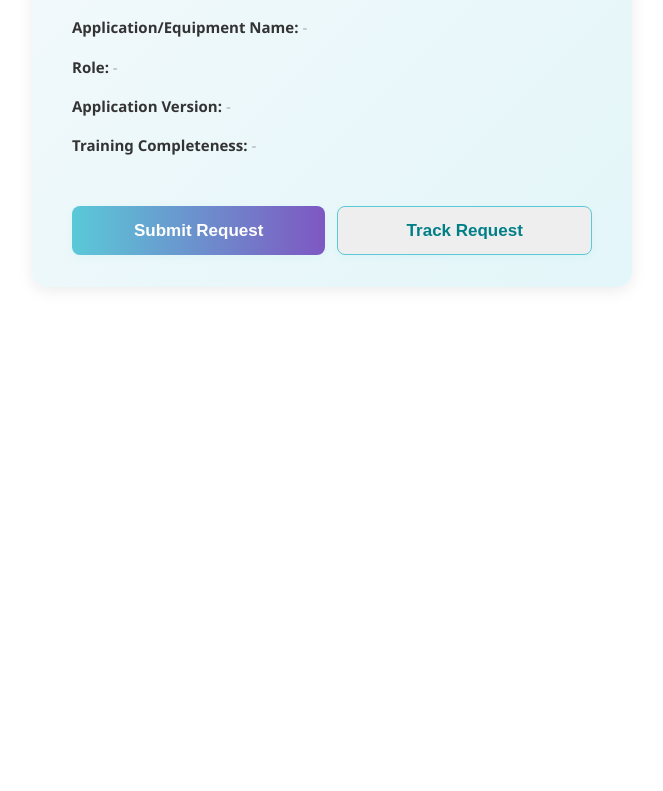
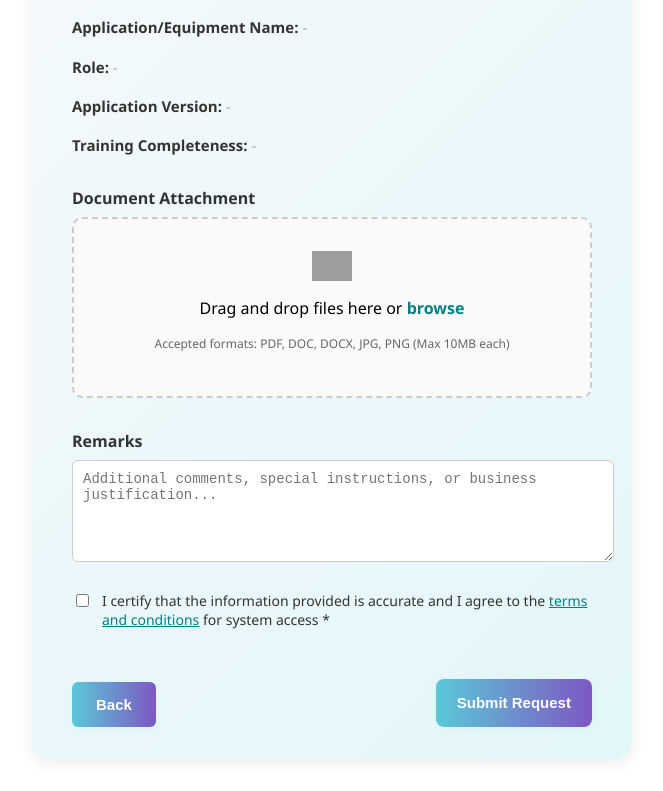
Before and after one commit to amit45555/pharmacorp-app, a React (Create React App) app: page /review-submit in a window 1280 px wide. Shown: the part 715-1506 px from the top of the page, without its empty margins (308-971 px from the left). Before the commit the page ends 1034 px from the top, so only its background shows below. Built offline with nearby package versions, Linux system fonts and the light colour scheme; grey boxes are pictures that could not be loaded.

Commit message:
new changes

```diff
--- a/src/pages/AccessDetails/AccessDetails.tsx
+++ b/src/pages/AccessDetails/AccessDetails.tsx
@@ -83,7 +83,7 @@ const AccessDetails: React.FC = () => {
               Back
             </button>
             <button type="submit" className={styles.continueButton}>
-              Continue ⤳
+              Continue
             </button>
           </div>
         </form>
--- a/src/pages/ReviewSubmit/ReviewSubmit.module.css
+++ b/src/pages/ReviewSubmit/ReviewSubmit.module.css
@@ -46,13 +46,13 @@
 }
 
 .submitButton {
-  width: 100%;
+  width: 30%;
   background: linear-gradient(90deg, #5ac9d8 0%, #7e57c2 100%);
   color: white;
   border: none;
   padding: 0.85rem;
   border-radius: 8px;
-  font-size: 17px;
+  font-size: 15px;
   font-weight: 600;
   cursor: pointer;
   margin-top: 2rem;
@@ -63,3 +63,113 @@
   background: linear-gradient(90deg, #46b6c3 0%, #6d47b1 100%);
   box-shadow: 0 4px 16px rgba(90, 201, 216, 0.16);
 }
+
+
+
+
+
+.attachmentSection {
+  margin-top: 2rem;
+}
+
+.sectionLabel {
+  display: block;
+  font-weight: 600;
+  margin-bottom: 0.5rem;
+  color: #333;
+}
+
+.uploadBox {
+  border: 2px dashed #ccc;
+  border-radius: 10px;
+  padding: 2rem;
+  text-align: center;
+  background: #fafafa;
+}
+
+.folderIcon {
+  width: 40px;
+  height: 30px;
+  margin: 0 auto 1rem;
+  background: url("https://cdn-icons-png.flaticon.com/512/716/716784.png") center/contain no-repeat;
+}
+
+.browse {
+  font-weight: 600;
+  color: #007f86;
+  cursor: pointer;
+}
+
+.uploadHint {
+  color: #666;
+  font-size: 12px;
+  margin-top: 0.5rem;
+}
+
+.remarksSection {
+  margin-top: 2rem;
+}
+
+.remarksInput {
+  width: 100%;
+  min-height: 80px;
+  padding: 10px;
+  font-size: 14px;
+  border-radius: 6px;
+  border: 1px solid #ccc;
+  resize: vertical;
+}
+
+.checkboxWrapper {
+  display: flex;
+  align-items: flex-start;
+  gap: 10px;
+  margin-top: 1.5rem;
+  font-size: 14px;
+  color: #333;
+}
+
+.checkboxWrapper a {
+  color: #007f86;
+  text-decoration: underline;
+}
+
+
+.backButton {
+  padding: 0.7rem 1.5rem;
+
+  border: none;
+  border-radius: 6px;
+  font-size: 15px;
+  cursor: pointer;
+  height: 45px;
+  margin-top: 35px;
+  font-weight: 600;
+   background: linear-gradient(90deg, #5ac9d8 0%, #7e57c2 100%);
+  color: white;
+   box-shadow: 0 2px 8px rgba(90, 201, 216, 0.08);
+  transition: background 0.2s, box-shadow 0.2s;
+}
+
+
+.fileList {
+  list-style: none;
+  margin-top: 1rem;
+  padding: 0;
+  text-align: left;
+}
+
+.fileItem {
+  font-size: 14px;
+  color: #444;
+  margin-bottom: 6px;
+  padding-left: 1rem;
+  position: relative;
+}
+
+.fileItem::before {
+  content: "•";
+  position: absolute;
+  left: 0;
+  color: #007f86;
+}
--- a/src/pages/ReviewSubmit/ReviewSubmit.tsx
+++ b/src/pages/ReviewSubmit/ReviewSubmit.tsx
@@ -1,4 +1,4 @@
-import React, { useEffect, useState } from "react";
+import React, { useEffect, useState, useRef } from "react";
 import { useFormContext } from "../../context/FormContext";
 import { checkUserActiveStatus } from "../../utils/zingApi";
 import { useNavigate } from "react-router-dom";
@@ -13,6 +13,50 @@ const ReviewSubmit: React.FC = () => {
     "active" | "inactive" | "checking"
   >("checking");
 
+  const [uploadedFiles, setUploadedFiles] = useState<File[]>([]);
+
+  const fileInputRef = useRef<HTMLInputElement | null>(null);
+
+
+  const isValidFile = (file: File) => {
+  const allowedTypes = [
+    "application/pdf",
+    "application/msword",
+    "application/vnd.openxmlformats-officedocument.wordprocessingml.document",
+    "image/jpeg",
+    "image/png"
+  ];
+  return allowedTypes.includes(file.type) && file.size <= 10 * 1024 * 1024; // 10MB
+};
+
+
+const handleFileDrop = (e: React.DragEvent<HTMLDivElement>) => {
+  e.preventDefault();
+  e.stopPropagation();
+
+  const files = Array.from(e.dataTransfer.files);
+  const validFiles = files.filter(file => isValidFile(file));
+
+  setUploadedFiles((prev) => [...prev, ...validFiles]);
+};
+
+const handleFileChange = (e: React.ChangeEvent<HTMLInputElement>) => {
+  const files = Array.from(e.target.files || []);
+  const validFiles = files.filter(file => isValidFile(file));
+
+  setUploadedFiles((prev) => [...prev, ...validFiles]);
+};
+
+
+const handleDragOver = (e: React.DragEvent<HTMLDivElement>) => {
+  e.preventDefault();
+};
+
+const handleBrowseClick = () => {
+  fileInputRef.current?.click();
+};
+
+
   useEffect(() => {
     const checkStatus = async () => {
       setUserStatus("checking");
@@ -24,9 +68,20 @@ const ReviewSubmit: React.FC = () => {
   }, [data.employeeCode]);
 
   const handleSubmit = (e: React.FormEvent) => {
-    e.preventDefault();
-    navigate("/generate-credentials");
-  };
+  e.preventDefault();
+
+  const trainingStatus = recordData["trainingStatus"]?.toLowerCase();
+
+  const isTrainingCompleted = trainingStatus?.includes("yes");
+
+  if (isTrainingCompleted && uploadedFiles.length === 0) {
+    alert("Please upload a document as training is completed.");
+    return;
+  }
+
+  navigate("/generate-credentials");
+};
+
 
   // Gather all fields from previous steps
   const reviewFields: FormField[] = formSteps.flatMap((step) => step.fields);
@@ -41,6 +96,12 @@ const ReviewSubmit: React.FC = () => {
   ];
 
   const recordData: Record<string, any> = data as Record<string, any>;
+
+
+
+// ... your other imports
+
+
 
   return (
     <div className={styles.container}>
@@ -106,7 +167,85 @@ const ReviewSubmit: React.FC = () => {
             </div>
           ) : null
         )}
-        <div style={{ display: "flex", gap: 12, marginTop: 18 }}>
+
+        {/* Document Attachment */}
+<div className={styles.attachmentSection}>
+  <label className={styles.sectionLabel}>Document Attachment</label>
+  <div
+    className={styles.uploadBox}
+    onDrop={handleFileDrop}
+    onDragOver={handleDragOver}
+
+
+    onClick={handleBrowseClick}
+  >
+    <div className={styles.folderIcon} />
+    <p>
+      Drag and drop files here or{" "}
+      <span className={styles.browse}>browse</span>
+    </p>
+    <p className={styles.uploadHint}>
+      Accepted formats: PDF, DOC, DOCX, JPG, PNG (Max 10MB each)
+    </p>
+
+    {uploadedFiles.length > 0 && (
+      <ul className={styles.fileList}>
+        {uploadedFiles.map((file, idx) => (
+          <li key={idx} className={styles.fileItem}>
+            📄 {file.name}
+          </li>
+        ))}
+      </ul>
+    )}
+
+    <input
+      type="file"
+      ref={fileInputRef}
+      style={{ display: "none" }}
+      multiple
+      accept=".pdf,.doc,.docx,.jpg,.jpeg,.png"
+      onChange={handleFileChange}
+    />
+  </div>
+</div>
+
+
+
+{/* Remarks */}
+<div className={styles.remarksSection}>
+  <label htmlFor="remarks" className={styles.sectionLabel}>Remarks</label>
+  <textarea
+    id="remarks"
+    className={styles.remarksInput}
+    placeholder="Additional comments, special instructions, or business justification..."
+  />
+</div>
+
+{/* Agreement */}
+<div className={styles.checkboxWrapper}>
+  <input type="checkbox" id="certify" required />
+  <label htmlFor="certify">
+    I certify that the information provided is accurate and I agree to the{" "}
+    <a
+  href="/terms-and-conditions"
+  target="_blank"
+  rel="noopener noreferrer"
+  className={styles.link}
+>
+  terms and conditions
+</a> for system access *
+  </label>
+</div>
+
+ <div style={{ display: "flex", gap: 280, marginTop: 18 }}>
+
+           <button
+              type="button"
+              className={styles.backButton}
+              onClick={() => navigate("/")}
+            >
+              Back
+            </button>
           <button
             className={styles.submitButton}
             type="submit"
@@ -116,19 +255,8 @@ const ReviewSubmit: React.FC = () => {
               ? "Checking user status..."
               : "Submit Request"}
           </button>
-          <button
-            type="button"
-            className={styles.submitButton}
-            style={{
-              background: "#eee",
-              color: "#007f86",
-              border: "1.5px solid #5ac9d8",
-            }}
-            onClick={() => navigate("/track-request")}
-          >
-            Track Request
-          </button>
         </div>
+
       </form>
     </div>
   );
```
